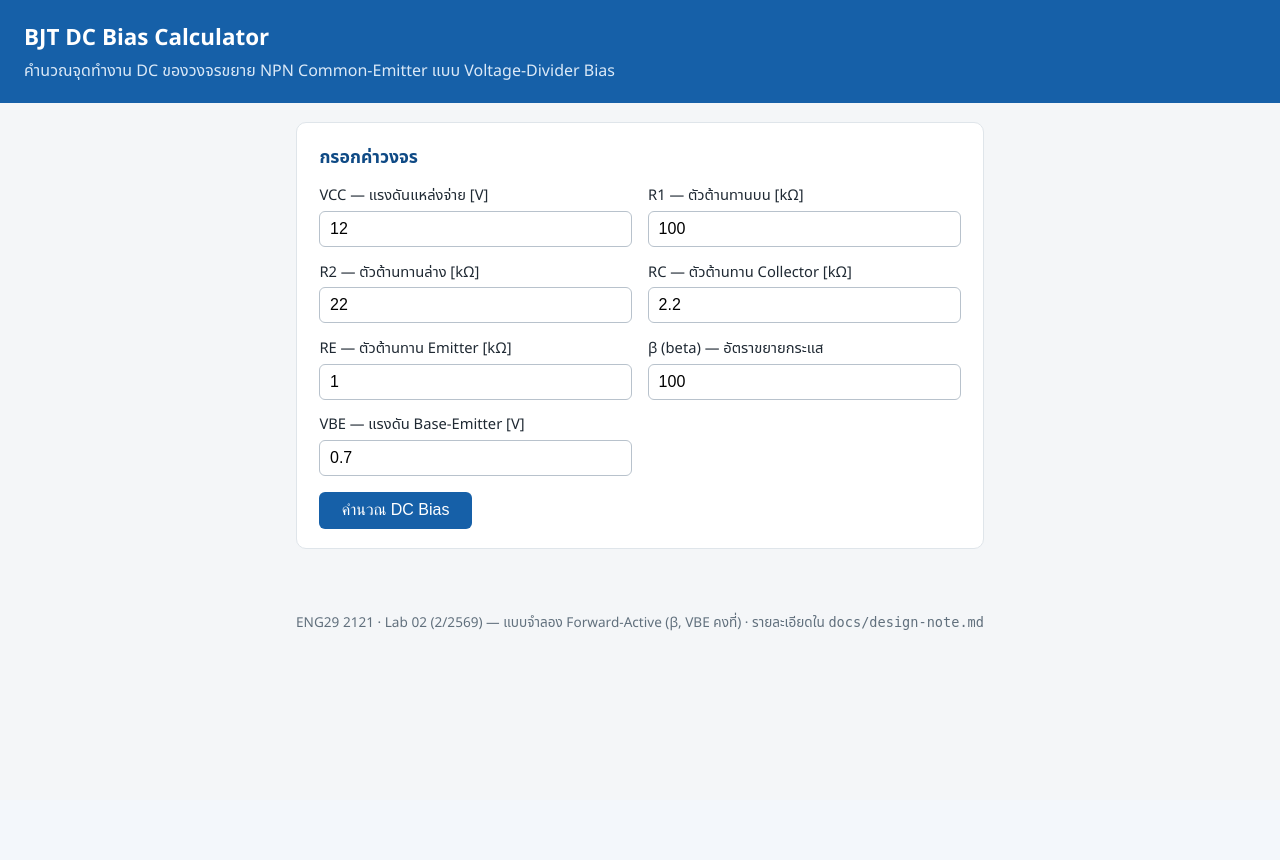
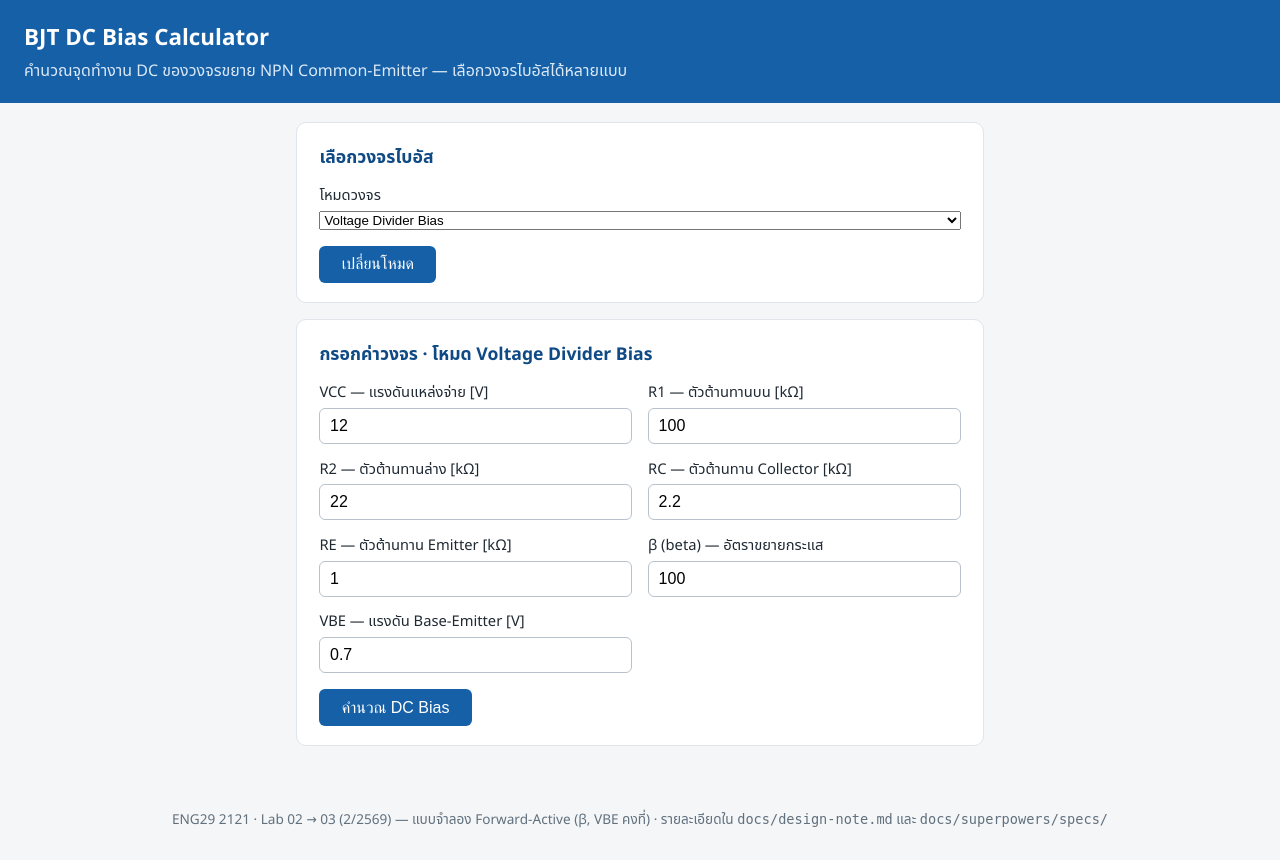
Before and after one commit to rs59594-crypto/BJT-DC-Bias-Web-App, a Flask app: page / in a window 1280 px wide. Before the commit the page ends 631 px from the top, so only its background shows below. Run offline with Flask 3, Linux system fonts and the light colour scheme.

Commit message:
Update index.html

```diff
--- a/templates/index.html
+++ b/templates/index.html
@@ -3,41 +3,41 @@
 <head>
   <meta charset="utf-8">
   <meta name="viewport" content="width=device-width, initial-scale=1">
-  <title>BJT DC Bias Calculator — Lab 02</title>
+  <title>BJT DC Bias Calculator — Lab 02/03</title>
   <link rel="stylesheet" href="{{ url_for('static', filename='style.css') }}">
 </head>
 <body>
   <header>
     <h1>BJT DC Bias Calculator</h1>
-    <p class="subtitle">คำนวณจุดทำงาน DC ของวงจรขยาย NPN Common-Emitter แบบ Voltage-Divider Bias</p>
+    <p class="subtitle">คำนวณจุดทำงาน DC ของวงจรขยาย NPN Common-Emitter — เลือกวงจรไบอัสได้หลายแบบ</p>
   </header>
 
   <main>
+    <section class="card mode-card">
+      <h2>เลือกวงจรไบอัส</h2>
+      <form method="get" action="{{ url_for('index') }}" class="mode-form">
+        <label>โหมดวงจร
+          <select name="mode">
+            {% for key, spec in modes.items() %}
+            <option value="{{ key }}" {{ 'selected' if key == mode else '' }}>{{ spec.label }}</option>
+            {% endfor %}
+          </select>
+        </label>
+        <button type="submit" class="secondary">เปลี่ยนโหมด</button>
+      </form>
+    </section>
+
     <section class="card">
-      <h2>กรอกค่าวงจร</h2>
+      <h2>กรอกค่าวงจร · โหมด {{ mode_label }}</h2>
       <form method="post" action="{{ url_for('calculate') }}">
+        <input type="hidden" name="mode" value="{{ mode }}">
         <div class="grid">
-          <label>VCC — แรงดันแหล่งจ่าย [V]
-            <input type="text" name="vcc" value="{{ values['vcc'] }}" required>
+          {% for name in modes[mode].fields %}
+          {% set eng, th, unit = FIELD_DEFS[name] %}
+          <label>{{ eng }}{% if unit %} — {{ th }} [{{ unit }}]{% else %} — {{ th }}{% endif %}
+            <input type="text" name="{{ name }}" value="{{ values[name] }}" required>
           </label>
-          <label>R1 — ตัวต้านทานบน [kΩ]
-            <input type="text" name="r1" value="{{ values['r1'] }}" required>
-          </label>
-          <label>R2 — ตัวต้านทานล่าง [kΩ]
-            <input type="text" name="r2" value="{{ values['r2'] }}" required>
-          </label>
-          <label>RC — ตัวต้านทาน Collector [kΩ]
-            <input type="text" name="rc" value="{{ values['rc'] }}" required>
-          </label>
-          <label>RE — ตัวต้านทาน Emitter [kΩ]
-            <input type="text" name="re" value="{{ values['re'] }}" required>
-          </label>
-          <label>β (beta) — อัตราขยายกระแส
-            <input type="text" name="beta" value="{{ values['beta'] }}" required>
-          </label>
-          <label>VBE — แรงดัน Base-Emitter [V]
-            <input type="text" name="vbe" value="{{ values['vbe'] }}" required>
-          </label>
+          {% endfor %}
         </div>
         <button type="submit">คำนวณ DC Bias</button>
       </form>
@@ -52,7 +52,7 @@
 
     {% if results %}
     <section class="card">
-      <h2>ผลลัพธ์</h2>
+      <h2>ผลลัพธ์ · โหมด {{ mode_label }}</h2>
       <p class="region region-{{ 'ok' if 'Forward' in region_label else 'warn' }}">
         ภาวะทำงาน: <strong>{{ region_label }}</strong>
       </p>
@@ -68,8 +68,10 @@
           <tr><td>I<sub>C</sub> (กระแสคอลเลกเตอร์)</td><td>{{ results['ic'] }}</td><td>mA</td></tr>
           <tr><td>I<sub>B</sub> (กระแสเบส)</td><td>{{ results['ib'] }}</td><td>µA</td></tr>
           <tr><td>I<sub>E</sub> (กระแสอีมิตเตอร์)</td><td>{{ results['ie'] }}</td><td>mA</td></tr>
+          {% if results['vth'] is defined and results['rth'] is defined %}
           <tr><td>V<sub>TH</sub> (Thevenin)</td><td>{{ results['vth'] }}</td><td>V</td></tr>
           <tr><td>R<sub>TH</sub> (Thevenin)</td><td>{{ results['rth'] }}</td><td>kΩ</td></tr>
+          {% endif %}
         </tbody>
       </table>
 
@@ -81,7 +83,7 @@
   </main>
 
   <footer>
-    <p>ENG29 2121 · Lab 02 (2/2569) — แบบจำลอง Forward-Active (β, VBE คงที่) · รายละเอียดใน <code>docs/design-note.md</code></p>
+    <p>ENG29 2121 · Lab 02 → 03 (2/2569) — แบบจำลอง Forward-Active (β, VBE คงที่) · รายละเอียดใน <code>docs/design-note.md</code> และ <code>docs/superpowers/specs/</code></p>
   </footer>
 </body>
 </html>
```
